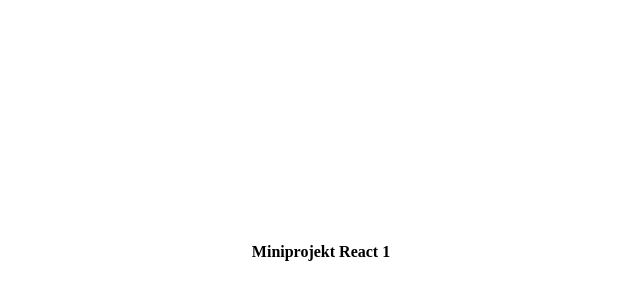
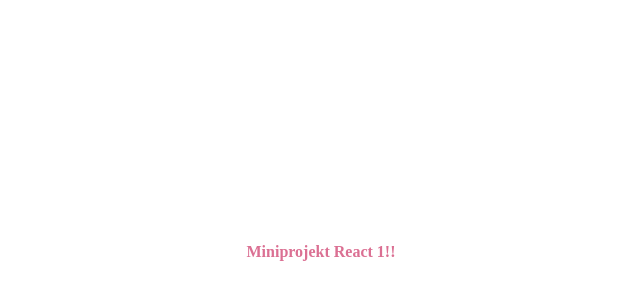
Before and after one commit to johnrybo/miniprojekt-react-1, a React (Create React App) app: page / in a window 1280 px wide. Shown: the part 148-448 px from the top of the page, without its empty margins (319-959 px from the left). Built offline with nearby package versions, Linux system fonts and the light colour scheme.

Commit message:
add some styling

```diff
--- a/src/App.css
+++ b/src/App.css
@@ -5,3 +5,7 @@
   align-items: center;
   justify-content: center;
 }
+
+h1 {
+  color: palevioletred;
+}
--- a/src/App.tsx
+++ b/src/App.tsx
@@ -2,7 +2,7 @@ import React from 'react';
 import './App.css';
 
 //import components
-import Header from './components/header';
+import Header from './components/Header';
 
 function App() {
   return (
--- a/src/components/header.tsx
+++ b/src/components/header.tsx
@@ -1,8 +1,9 @@
 import React from 'react';
+import '../App.css';
 
 function Header() {
     return (
-        <h1>Miniprojekt React 1</h1>
+        <h1>Miniprojekt React 1!!</h1>
     )
 }
 
```
Also changed, not shown: src/react-app-env.d.ts (renamed from _starter-files/src/react-app-env.d.ts).
